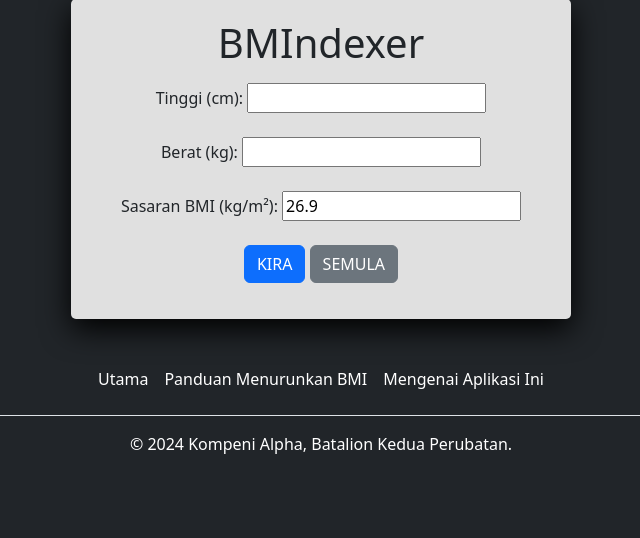
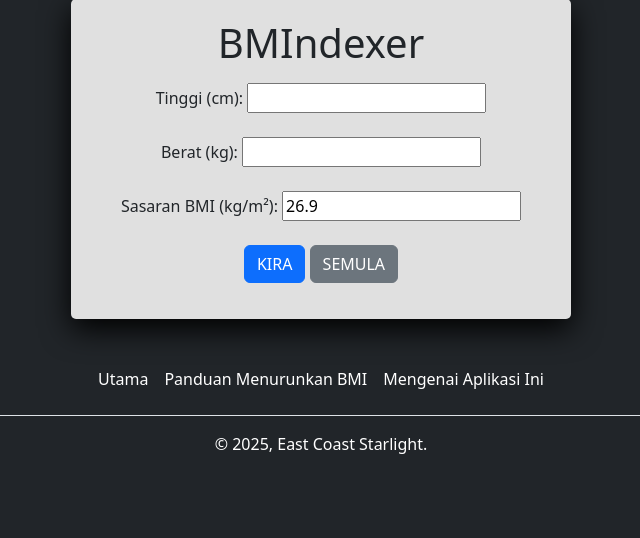
Before and after one commit to ikhwanzubir/Smart-BMI-Calculator, a Flask app: page / in a window 1280 px wide. Shown: the part 21-559 px from the top of the page, without its empty margins (319-959 px from the left). Run offline with Flask 3, Linux system fonts and the light colour scheme.

Commit message:
Change footer

```diff
--- a/templates/footer.html
+++ b/templates/footer.html
@@ -5,6 +5,6 @@
         <li class="nav-item"><a href="{{ url_for('panduan') }}" class="nav-link px-2 text-custom">Panduan Menurunkan BMI</a></li>
         <li class="nav-item"><a href="{{ url_for('about') }}" class="nav-link px-2 text-custom">Mengenai Aplikasi Ini</a></li>
       </ul>
-      <p class="text-center text-custom">&copy; 2024 Kompeni Alpha, Batalion Kedua Perubatan.</p>
+      <p class="text-center text-custom">&copy; 2025, East Coast Starlight.</p>
     </footer>
   </div>
```
